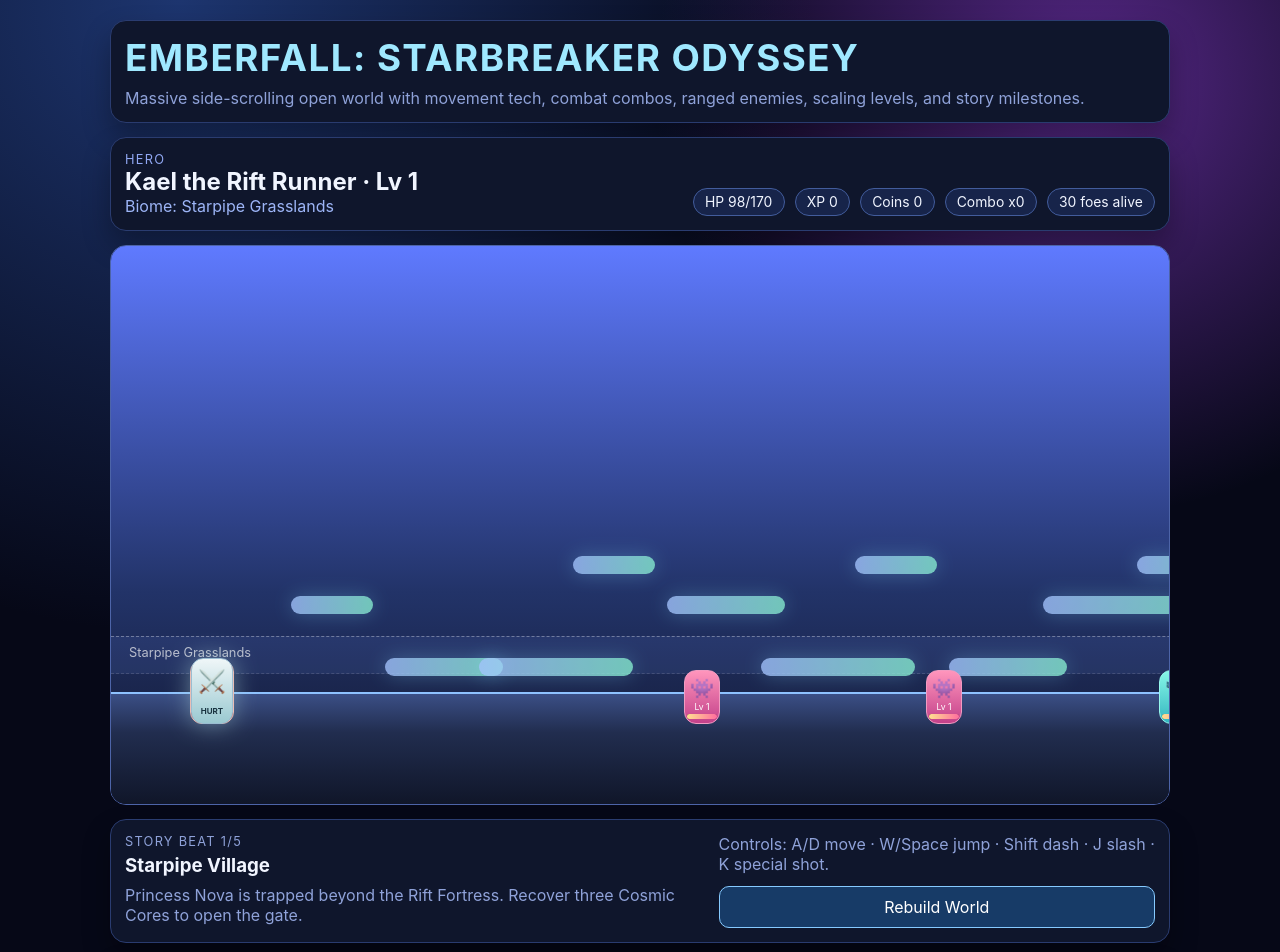
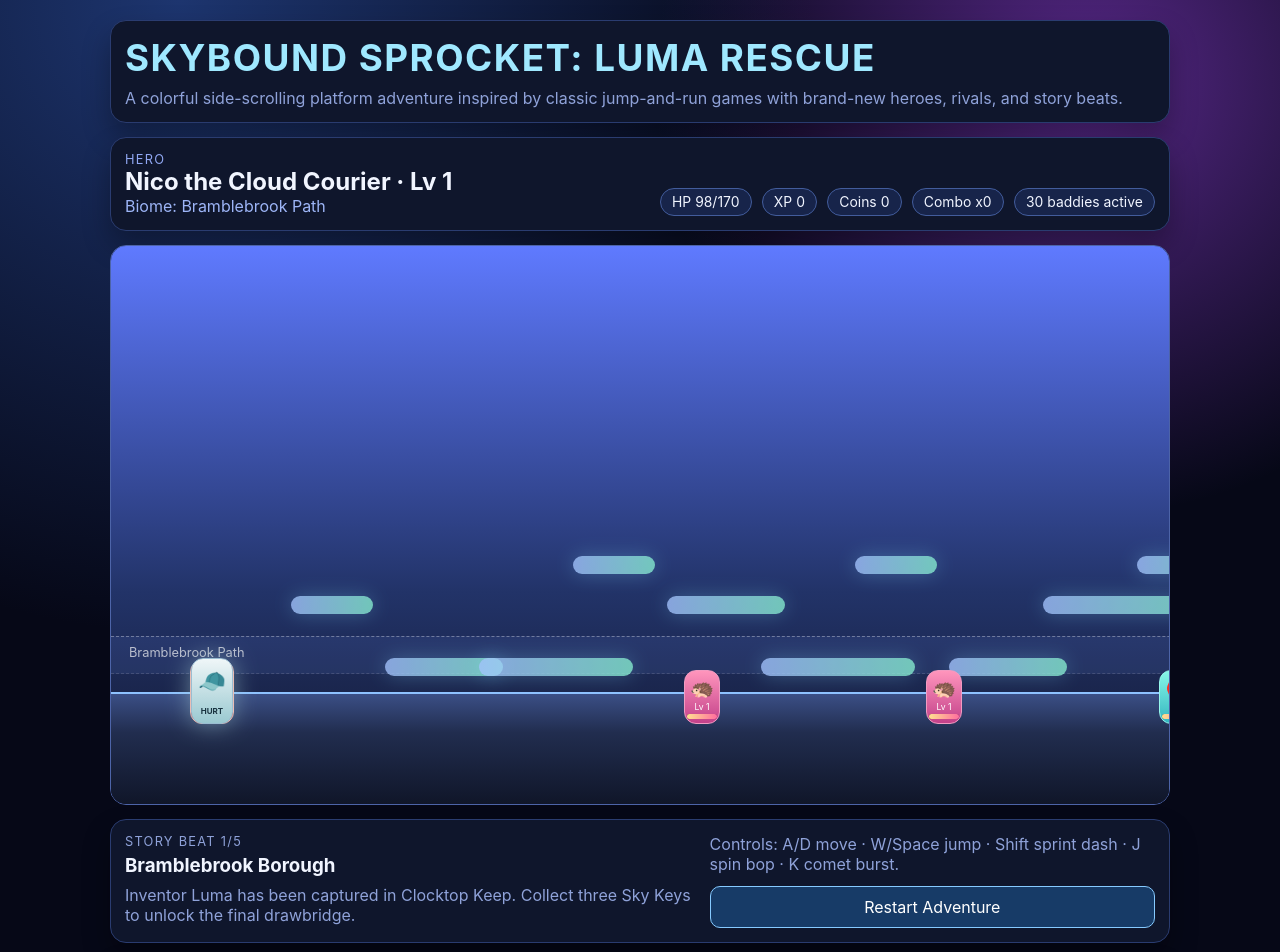
Before and after one commit to thejey99/CodexTest, a Next.js app in the folder emberfall-web/: page / in a window 1280 px wide. Shown: the top 952 px of the page. Built offline with nearby package versions, Linux system fonts and the light colour scheme.

Commit message:
Re-theme platformer with new cast and story

```diff
--- a/emberfall-web/src/components/EmberfallGame.tsx
+++ b/emberfall-web/src/components/EmberfallGame.tsx
@@ -47,36 +47,36 @@ const MAX_HP = 170;
 const storyBeats: StoryBeat[] = [
   {
     x: 180,
-    title: "Starpipe Village",
-    body: "Princess Nova is trapped beyond the Rift Fortress. Recover three Cosmic Cores to open the gate."
+    title: "Bramblebrook Borough",
+    body: "Inventor Luma has been captured in Clocktop Keep. Collect three Sky Keys to unlock the final drawbridge."
   },
   {
     x: 1750,
-    title: "Mossfall Frontier",
-    body: "A ranger warns you: enemies now use coordinated formations and ranged fire."
+    title: "Bubblebluff Meadows",
+    body: "Mayor Pip warns you that spring-loaded troopers patrol in squads and can pin you down from afar."
   },
   {
     x: 3420,
-    title: "Sunken Gearworks",
-    body: "Ancient machines wake up. Brutes can charge and break your momentum."
+    title: "Cogwhistle Caverns",
+    body: "Underground lifts rumble awake. Heavy bruisers can shoulder-check you off moving platforms."
   },
   {
     x: 5200,
-    title: "Voidvine Expanse",
-    body: "Dark vines mutate into elite hunters. Their levels spike hard here."
+    title: "Thunderpetal Heights",
+    body: "Storm blossoms spawn elite hunters here, and every encounter scales harder than before."
   },
   {
     x: 7060,
-    title: "Rift Fortress",
-    body: "Final zone unlocked. Defeat the Warden Legion and rescue Nova."
+    title: "Clocktop Keep",
+    body: "Final gate unlocked. Defeat Baron Brambletron and rescue Luma before midnight chimes."
   }
 ];
 
 const biomeBands = [
-  { id: "starfield", start: 0, end: 1580, label: "Starpipe Grasslands", sky: "var(--sky-one)" },
-  { id: "moss", start: 1580, end: 3120, label: "Mossfall Frontier", sky: "var(--sky-two)" },
-  { id: "gear", start: 3120, end: 4900, label: "Sunken Gearworks", sky: "var(--sky-three)" },
-  { id: "void", start: 4900, end: WORLD_WIDTH, label: "Voidvine Expanse", sky: "var(--sky-four)" }
+  { id: "starfield", start: 0, end: 1580, label: "Bramblebrook Path", sky: "var(--sky-one)" },
+  { id: "moss", start: 1580, end: 3120, label: "Bubblebluff Meadows", sky: "var(--sky-two)" },
+  { id: "gear", start: 3120, end: 4900, label: "Cogwhistle Caverns", sky: "var(--sky-three)" },
+  { id: "void", start: 4900, end: WORLD_WIDTH, label: "Thunderpetal Heights", sky: "var(--sky-four)" }
 ];
 
 const clamp = (value: number, min: number, max: number) => Math.min(max, Math.max(min, value));
@@ -451,17 +451,16 @@ export default function EmberfallGame() {
   return (
     <main className="mega-shell">
       <header className="title-card">
-        <h1>EMBERFALL: STARBREAKER ODYSSEY</h1>
+        <h1>SKYBOUND SPROCKET: LUMA RESCUE</h1>
         <p>
-          Massive side-scrolling open world with movement tech, combat combos, ranged enemies, scaling levels, and
-          story milestones.
+          A colorful side-scrolling platform adventure inspired by classic jump-and-run games with brand-new heroes, rivals, and story beats.
         </p>
       </header>
 
       <section className="hud-panel">
         <div>
           <p className="label">Hero</p>
-          <h2>Kael the Rift Runner · Lv {heroLevel}</h2>
+          <h2>Nico the Cloud Courier · Lv {heroLevel}</h2>
           <p className="sub">Biome: {zone.label}</p>
         </div>
         <div className="stats-row">
@@ -469,11 +468,11 @@ export default function EmberfallGame() {
           <span>XP {xp}</span>
           <span>Coins {coins}</span>
           <span>Combo x{combo}</span>
-          <span>{aliveEnemies.length} foes alive</span>
+          <span>{aliveEnemies.length} baddies active</span>
         </div>
       </section>
 
-      <section className="game-frame" role="application" aria-label="Open world platform combat arena">
+      <section className="game-frame" role="application" aria-label="Story platformer game arena">
         <div className="sky" style={{ background: zone.sky }} />
 
         <div className="world" style={{ transform: `translateX(${-cameraX}px)` }}>
@@ -507,7 +506,7 @@ export default function EmberfallGame() {
                 className={`enemy enemy-${enemy.type}`}
                 style={{ left: enemy.x, bottom: 80 + (GROUND_Y - enemy.y) }}
               >
-                <span className="enemy-core">{enemy.type === "brute" ? "🦍" : enemy.type === "turret" ? "🛰️" : "👾"}</span>
+                <span className="enemy-core">{enemy.type === "brute" ? "🪵" : enemy.type === "turret" ? "🎯" : "🦔"}</span>
                 <small>Lv {enemy.level}</small>
                 <div className="enemy-hp-bar">
                   <i style={{ width: `${(enemy.hp / enemy.maxHp) * 100}%` }} />
@@ -528,7 +527,7 @@ export default function EmberfallGame() {
             className={`hero hero-${heroAnim}`}
             style={{ left: heroX.current, bottom: 80 + (GROUND_Y - heroY.current), transform: `scaleX(${facing.current})` }}
           >
-            <span className="hero-glyph">⚔️</span>
+            <span className="hero-glyph">🧢</span>
             <small>{heroAnim.toUpperCase()}</small>
           </article>
 
@@ -543,8 +542,8 @@ export default function EmberfallGame() {
           <p>{story.body}</p>
         </div>
         <div className="controls">
-          <p>Controls: A/D move · W/Space jump · Shift dash · J slash · K special shot.</p>
-          <button type="button" onClick={resetWorld}>Rebuild World</button>
+          <p>Controls: A/D move · W/Space jump · Shift sprint dash · J spin bop · K comet burst.</p>
+          <button type="button" onClick={resetWorld}>Restart Adventure</button>
         </div>
       </section>
 
```
Also changed, not shown: 1 other file (tests, documents, lock files or other folders).
